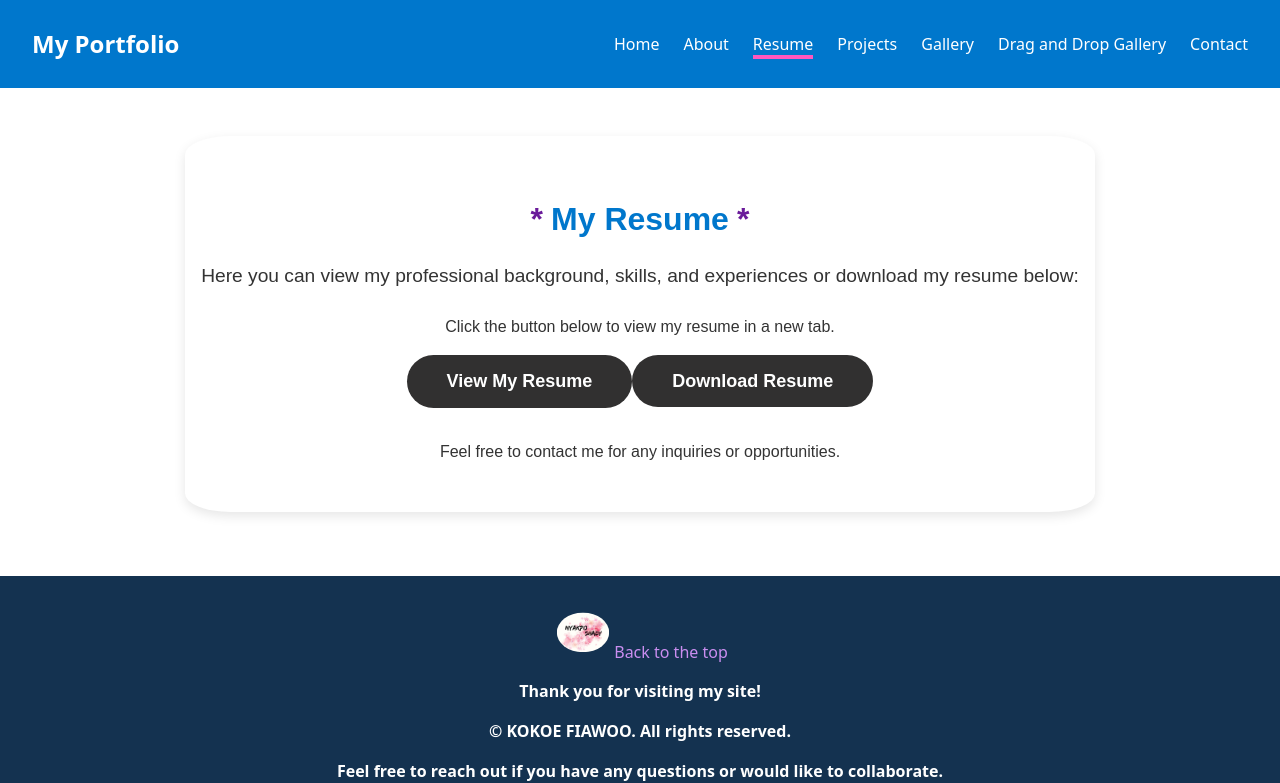
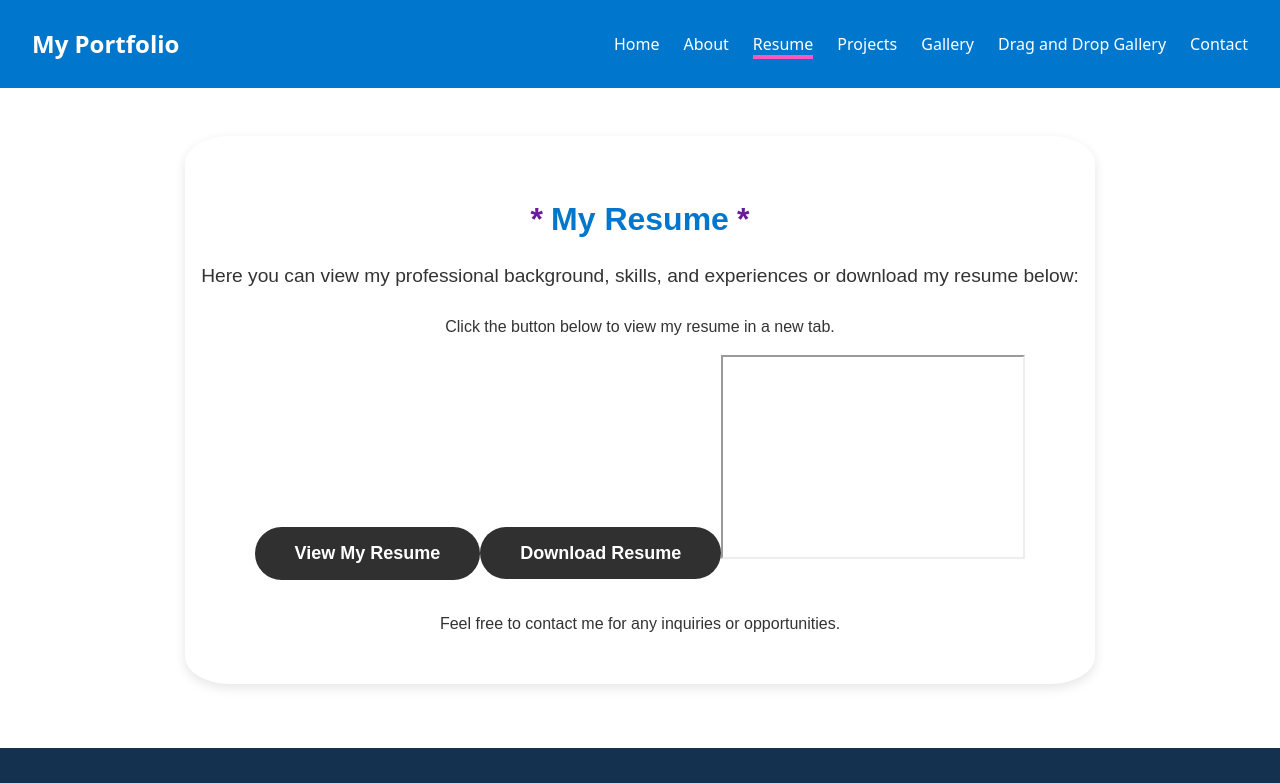
Before and after one commit to ShineGood/portfolio, a React (Vite) app: page /resume in a window 1280 px wide. Shown: the top 783 px of the page. Built offline with nearby package versions, Linux system fonts and the light colour scheme.

Commit message:
Updated feature X

```diff
--- a/src/pages/Resume.tsx
+++ b/src/pages/Resume.tsx
@@ -28,6 +28,13 @@ const Resume = () => {
           Download Resume
         </a>
 
+        <iframe
+          src="../pdf/Kokoe fiawoo resume general.pdf"
+          title="Resume"
+          className={styles.iframe}
+          style={{ height: '200px', width: '300px' }}
+        ></iframe>
+
         <p style={{ marginTop: '2rem' }}>
           Feel free to contact me for any inquiries or opportunities.
         </p>
```
